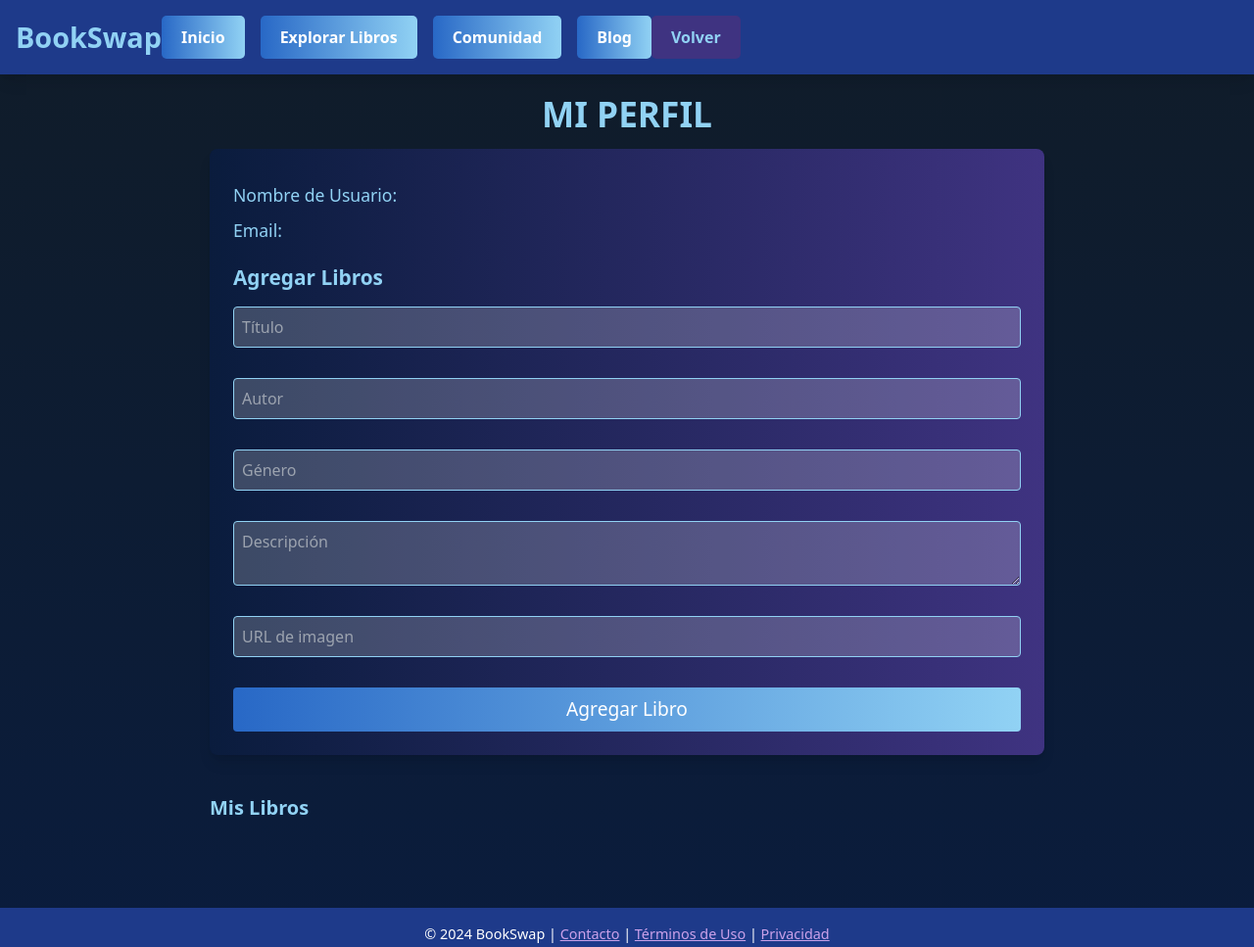
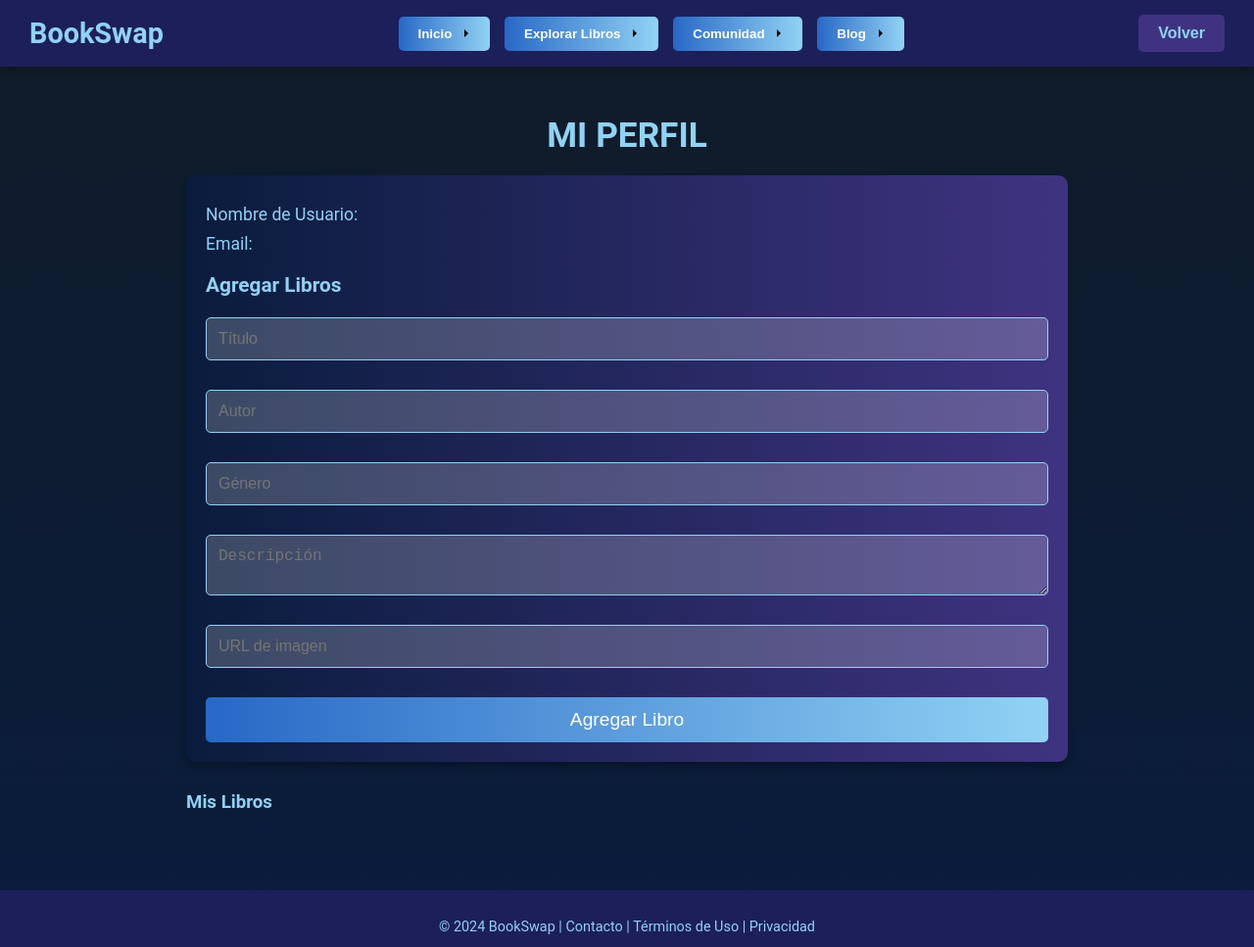
Before and after one commit to JACM701/BookSwap, a website: page public/perfil.html in a window 1280 px wide. Shown: the top 967 px of the page at 98% size. Drawn offline with nearby package versions, Linux system fonts and the light colour scheme; no server answers; sample sign-in values are in the browser's storage.

Commit message:
mejor no

```diff
--- a/public/perfil.html
+++ b/public/perfil.html
@@ -5,90 +5,101 @@
   <meta name="viewport" content="width=device-width, initial-scale=1.0">
   <title>BookSwap - Perfil</title>
   <link rel="stylesheet" href="css/perfil.css">
-  <!-- Agregar Tailwind CSS -->
-  <script src="https://cdn.tailwindcss.com"></script>
 </head>
-<body class="bg-gray-100 font-sans">
-  <header class="bg-blue-900 text-white p-4 shadow-lg">
-    <div class="logo-container flex items-center justify-between">
-      <h1 class="text-3xl font-bold">BookSwap</h1>
-      <nav class="flex gap-4">
-        <button class="cta px-4 py-2 bg-blue-700 hover:bg-blue-500 rounded" id="btnInicio">
+<body>
+  <header>
+    <div class="logo-container">
+      <h1>BookSwap</h1>
+    </div>
+    <nav>
+      <button class="cta" id="btnInicio">
         <span>Inicio</span>
+        <svg width="15px" height="10px" viewBox="0 0 13 10">
+          <path d="M1,5 L11,5"></path>
+          <polyline points="8 1 12 5 8 9"></polyline>
+        </svg>
       </button>
-        <button class="cta px-4 py-2 bg-blue-700 hover:bg-blue-500 rounded" id="btnExplorar">
+      <button class="cta" id="btnExplorar">
         <span>Explorar Libros</span>
+        <svg width="15px" height="10px" viewBox="0 0 13 10">
+          <path d="M1,5 L11,5"></path>
+          <polyline points="8 1 12 5 8 9"></polyline>
+        </svg>
       </button>
-        <button class="cta px-4 py-2 bg-blue-700 hover:bg-blue-500 rounded" id="btnComunidad">
+      <button class="cta" id="btnComunidad">
         <span>Comunidad</span>
+        <svg width="15px" height="10px" viewBox="0 0 13 10">
+          <path d="M1,5 L11,5"></path>
+          <polyline points="8 1 12 5 8 9"></polyline>
+        </svg>
       </button>
-        <button class="cta px-4 py-2 bg-blue-700 hover:bg-blue-500 rounded" id="btnBlog">
+      <button class="cta" id="btnBlog">
         <span>Blog</span>
+        <svg width="15px" height="10px" viewBox="0 0 13 10">
+          <path d="M1,5 L11,5"></path>
+          <polyline points="8 1 12 5 8 9"></polyline>
+        </svg>
       </button>
     </nav>
-      <button class="cta back-btn px-4 py-2 bg-red-600 hover:bg-red-400 rounded" id="btnVolver">
+    <button class="cta back-btn" id="btnVolver">
       <span>Volver</span>
     </button>
-    </div>
   </header>
 
-  <main class="profile-content p-6">
-    <h2 class="text-2xl font-bold text-center mb-6">Mi Perfil</h2>
-    <div class="profile-details bg-white shadow-lg p-6 rounded-lg">
-      <p class="mb-2">Nombre de Usuario: <span id="username" class="font-semibold"></span></p>
-      <p class="mb-4">Email: <span id="email" class="font-semibold"></span></p>
-      <h3 class="text-lg font-bold mb-4">Agregar Libros</h3>
-      <form id="addBookForm" class="flex flex-col gap-4">
-        <input type="text" id="title" placeholder="Título" required class="p-2 border rounded" />
-        <input type="text" id="author" placeholder="Autor" required class="p-2 border rounded" />
-        <input type="text" id="genre" placeholder="Género" required class="p-2 border rounded" />
-        <textarea id="description" placeholder="Descripción" class="p-2 border rounded"></textarea>
-        <input type="text" id="imageUrl" placeholder="URL de imagen" required class="p-2 border rounded" />
-        <button type="submit" class="bg-blue-600 text-white py-2 px-4 rounded hover:bg-blue-500">Agregar Libro</button>
+  <main class="profile-content">
+    <h2>Mi Perfil</h2>
+    <div class="profile-details">
+      <p>Nombre de Usuario: <span id="username"></span></p>
+      <p>Email: <span id="email"></span></p>
+      <h3>Agregar Libros</h3>
+      <form id="addBookForm">
+        <input type="text" id="title" placeholder="Título" required />
+        <input type="text" id="author" placeholder="Autor" required />
+        <input type="text" id="genre" placeholder="Género" required />
+        <textarea id="description" placeholder="Descripción"></textarea>
+        <input type="text" id="imageUrl" placeholder="URL de imagen" required />
+        <button type="submit">Agregar Libro</button>
       </form>
     </div>
 
-    <h3 class="text-xl font-bold mt-10">Mis Libros</h3>
-    <section class="user-books grid grid-cols-1 md:grid-cols-2 lg:grid-cols-3 gap-6 mt-6">
+    <h3>Mis Libros</h3>
+    <section class="user-books">
       <div id="book-list"></div> <!-- Aquí aparecerán los libros agregados -->
     </section>
   </main>
 
-  <footer class="bg-blue-900 text-white text-center py-4 mt-10">
-    <p>&copy; 2024 BookSwap | <a href="#" class="underline">Contacto</a> | <a href="#" class="underline">Términos de Uso</a> | <a href="#" class="underline">Privacidad</a></p>
+  <footer>
+    <p>&copy; 2024 BookSwap | Contacto | Términos de Uso | Privacidad</p>
   </footer>
 
   <!-- Modal para editar el libro -->
-  <div id="editBookModal" class="modal fixed inset-0 bg-gray-800 bg-opacity-75 flex justify-center items-center hidden">
-    <div class="modal-content bg-white p-6 rounded shadow-lg">
-      <h3 class="text-lg font-bold mb-4">Editar Libro</h3>
-      <form id="editBookForm" class="flex flex-col gap-4">
-        <input type="text" id="editTitle" placeholder="Título" required class="p-2 border rounded" />
-        <input type="text" id="editAuthor" placeholder="Autor" required class="p-2 border rounded" />
-        <input type="text" id="editGenre" placeholder="Género" required class="p-2 border rounded" />
-        <textarea id="editDescription" placeholder="Descripción" class="p-2 border rounded"></textarea>
-        <input type="text" id="editImageUrl" placeholder="URL de imagen" required class="p-2 border rounded" />
-        <div class="flex gap-4">
-          <button type="submit" class="bg-blue-600 text-white py-2 px-4 rounded hover:bg-blue-500">Guardar Cambios</button>
-          <button type="button" class="cancel bg-red-600 text-white py-2 px-4 rounded hover:bg-red-400" onclick="closeModal()">Cancelar</button>
-        </div>
+  <div id="editBookModal" class="modal">
+    <div class="modal-content">
+      <h3>Editar Libro</h3>
+      <form id="editBookForm">
+        <input type="text" id="editTitle" placeholder="Título" required />
+        <input type="text" id="editAuthor" placeholder="Autor" required />
+        <input type="text" id="editGenre" placeholder="Género" required />
+        <textarea id="editDescription" placeholder="Descripción"></textarea>
+        <input type="text" id="editImageUrl" placeholder="URL de imagen" required />
+        <button type="submit">Guardar Cambios</button>
+        <button type="button" class="cancel" onclick="closeModal()">Cancelar</button>
       </form>
     </div>
   </div>
 
   <!-- Modal para confirmar la eliminación -->
-  <div id="deleteBookModal" class="modal fixed inset-0 bg-gray-800 bg-opacity-75 flex justify-center items-center hidden">
-    <div class="modal-content bg-white p-6 rounded shadow-lg">
-      <h3 class="text-lg font-bold mb-4">Confirmar Eliminación</h3>
+<div id="deleteBookModal" class="modal">
+  <div class="modal-content">
+    <h3>Confirmar Eliminación</h3>
     <p>¿Estás seguro de que deseas eliminar este libro?</p>
-      <div class="flex gap-4">
-        <button id="confirmDeleteBtn" class="bg-red-600 text-white py-2 px-4 rounded hover:bg-red-400">Eliminar</button>
-        <button class="cancel bg-gray-600 text-white py-2 px-4 rounded hover:bg-gray-400" onclick="closeModal()">Cancelar</button>
-      </div>
+    <button id="confirmDeleteBtn">Eliminar</button>
+    <button class="cancel" onclick="closeModal()">Cancelar</button>
   </div>
 </div>
 
   <script src="js/script.js"></script>
   <script src="js/libros.js"></script>
+
 </body>
 </html>
```
Lines whose indentation alone changed are shown as unchanged.
